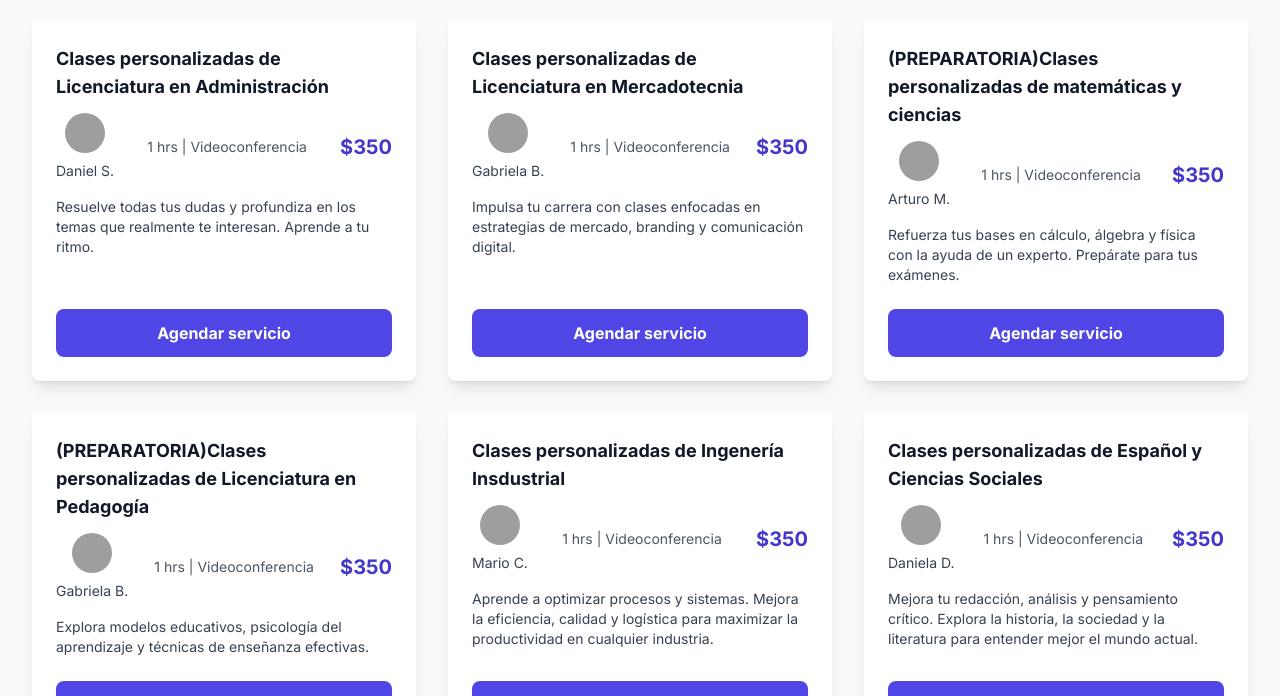
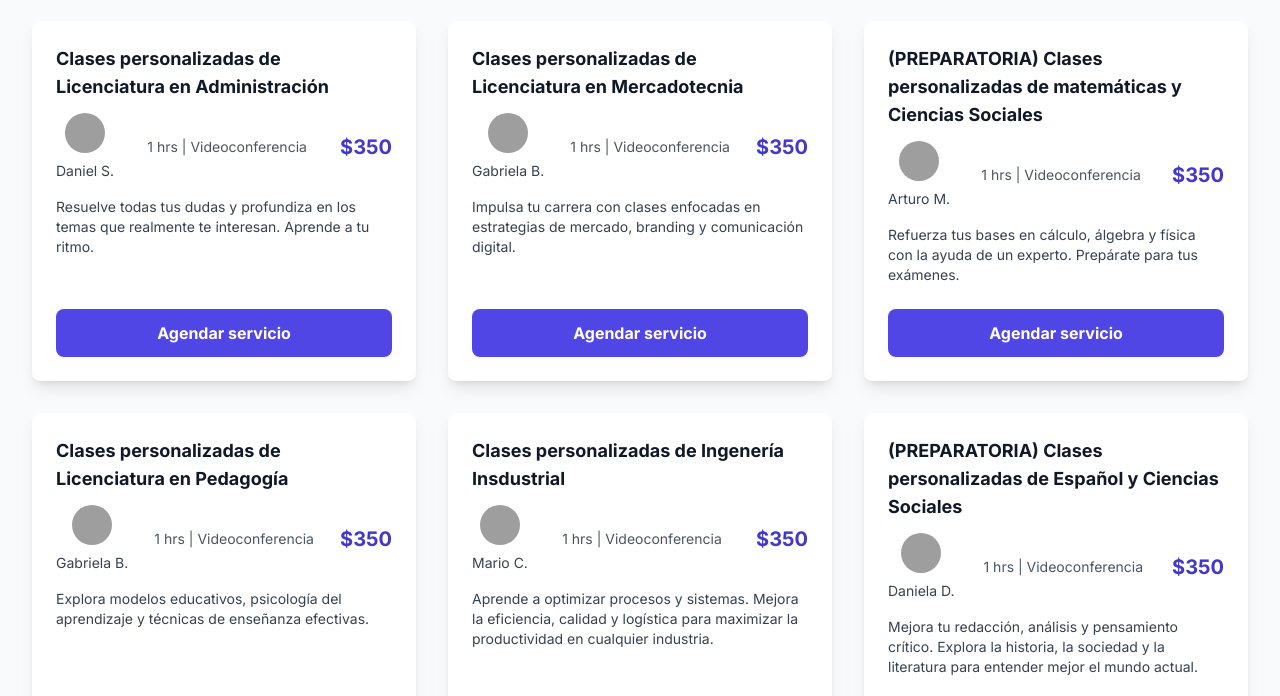
Before and after one commit to Xiclez/ulal_clases_books, a plain HTML site: page index.html in a window 1280 px wide. Shown: the part 672-1368 px from the top of the page. Drawn offline with nearby package versions, Linux system fonts and the light colour scheme; grey boxes are pictures that could not be loaded.

Commit message:
Update index.html

```diff
--- a/index.html
+++ b/index.html
@@ -119,7 +119,7 @@
                 </div>
 
                 <div class="bg-white rounded-lg shadow-lg p-6 flex flex-col">
-                    <h3 class="text-lg font-bold text-gray-900">(PREPARATORIA)Clases personalizadas de matemáticas y ciencias</h3>
+                    <h3 class="text-lg font-bold text-gray-900">(PREPARATORIA) Clases personalizadas de matemáticas y Ciencias Sociales</h3>
                     <div class="flex justify-between items-center mt-3">
                         <div class="text-center">
                         <img class="w-10 h-10 rounded-full mx-auto" src="https://res.cloudinary.com/dsvopdjag/image/upload/v1757622936/thumb_attachment_3248d82e1d785b01_kh38mj.png" alt="Arturo Márquez">
@@ -135,7 +135,7 @@
                 </div>
 
                 <div class="bg-white rounded-lg shadow-lg p-6 flex flex-col">
-                    <h3 class="text-lg font-bold text-gray-900">(PREPARATORIA)Clases personalizadas de Licenciatura en Pedagogía</h3>
+                    <h3 class="text-lg font-bold text-gray-900">Clases personalizadas de Licenciatura en Pedagogía</h3>
                     <div class="flex justify-between items-center mt-3">
                         <div class="text-center">
                         <img class="w-10 h-10 rounded-full mx-auto" src="https://res.cloudinary.com/dsvopdjag/image/upload/v1757622936/file_4_y1q0yc.jpg" alt="Gabriela Bravo">
@@ -167,7 +167,7 @@
                 </div>
 
                 <div class="bg-white rounded-lg shadow-lg p-6 flex flex-col">
-                    <h3 class="text-lg font-bold text-gray-900">Clases personalizadas de Español y Ciencias Sociales</h3>
+                    <h3 class="text-lg font-bold text-gray-900">(PREPARATORIA) Clases personalizadas de Español y Ciencias Sociales</h3>
 
                     <div class="flex justify-between items-center mt-3">
 <div class="text-center">
```
